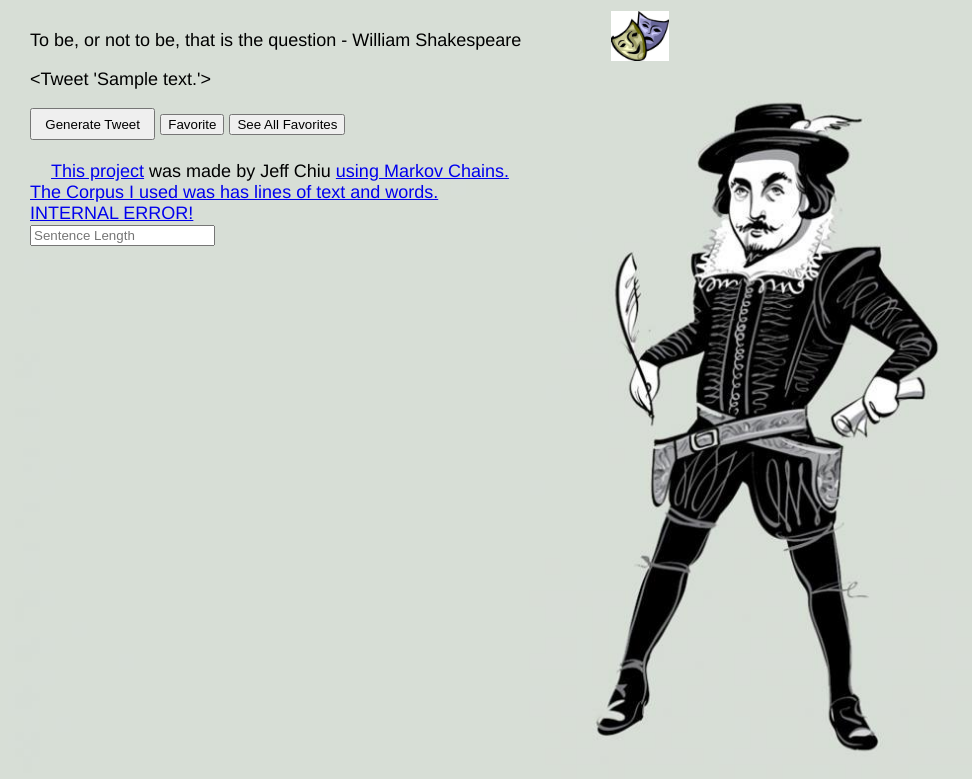
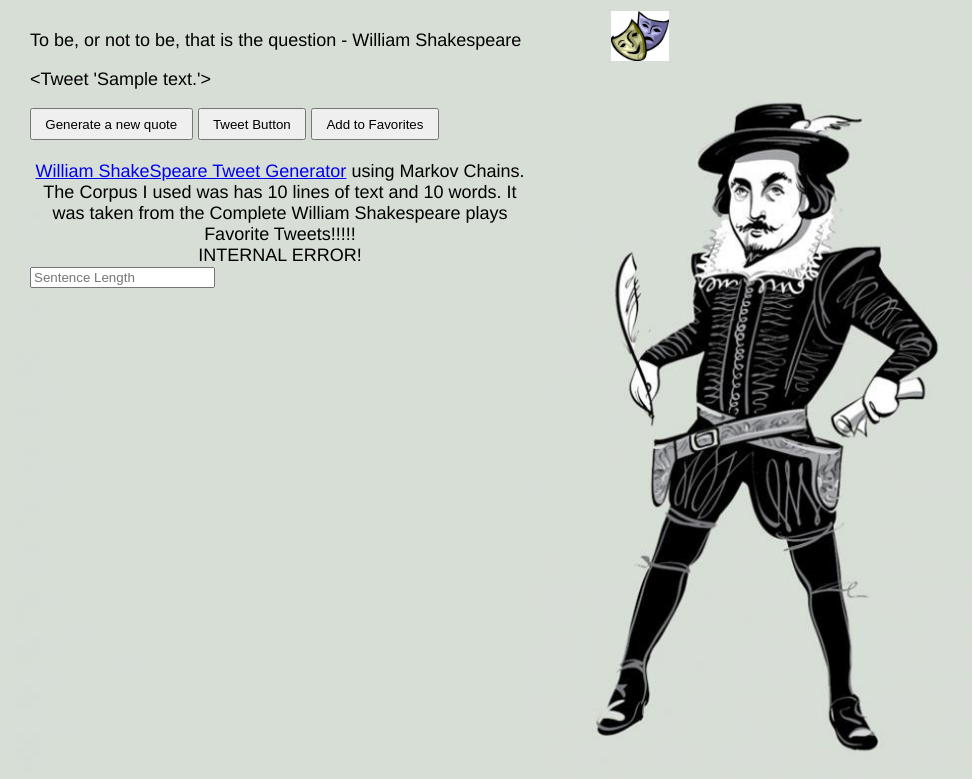
Before and after one commit to Jeffchiucp/Python-Tweet-Generator, a Flask app: template templates/index.html in a window 1280 px wide. Shown: the top 779 px of the page, without its empty margins (0-972 px from the left). Run offline with Flask 2, Linux system fonts and the light colour scheme; tables that the repository leaves empty hold one stand-in row (values such as "Sample post"); the template is opened without the code that fills it: values that come from a table or form of the project are taken from there, most other values are stand-ins (such as "Sample title", 1, 10 or a date in 2020); parts of the project's set-up code (start-up, migrations or seed data) failed here and were passed over; some libraries are stand-ins or nearby versions.

Commit message:
clean up code #5 #7

```diff
--- a/markov.py
+++ b/markov.py
@@ -106,7 +106,7 @@
     # testing my codes using pdb
     # start_words = get_start_token(cleaned_file)
     # testing with Dr. Sessus words
-    file_name = '/Users/jchiu/Desktop/Make/Term1/CS2/Python-Tweet-Generator/text/fish.txt'
+    file_name = '/Users/jchiu/Desktop/Make/Term1/CS2/Python-Tweet-Generator/text/shakespeare.txt'
     cleaned_file = cleanup.clean_file(file_name)
     markov_chain = markov_model(cleaned_file)
     print (generate_sentence(11, markov_chain))
--- a/templates/index.html
+++ b/templates/index.html
@@ -31,32 +31,33 @@
     <div class="container">
         <p> {{tweet}} </p>
 
-        <button class="btn" style="padding:  0.5em 1em;"> Generate Tweet </button>
-        <button class="btn"> Favorite </button>
-        <button class="btn" type="submit" id="all_favorite_button"> See All Favorites </button>
-    </div>
+        <button class="btn" style="padding :  0.5em 1em;" id="quote_button" onclick="refreshSentence()" > Generate a new quote </button>
+        <button class="btn" style="padding :  0.5em 1em;"  type="submit" id="tweet_button"  onclick="tweet()" > Tweet Button  </button>
+        <button class="btn" style="padding :  0.5em 1em;" type="submit" id="all_favorite_button" onclick="favorite()"> Add to Favorites </button> </div>
 
 
     <div id="about">
         <div class="header">
         </div>
         <br>
-        <center><a href="https://github.com/jeffchiucp">This project</a> was made by Jeff Chiu <a href="https://github.com/Jeffchiucp/Python-Tweet-Generator" <="" a=""> using Markov Chains.
-        </a></center><a href="https://github.com/Jeffchiucp/Python-Tweet-Generator" <="" a="">
-        <right>The Corpus I used was has  lines of text and  words.
+        <center><a href="https://github.com/jeffchiucp"> William ShakeSpeare Tweet Generator</a> <a href="https://github.com/Jeffchiucp/Python-Tweet-Generator" </a> </a> using Markov Chains.
+
+        <right>The Corpus I used was has {{lines}} lines of text and {{words}} words. It was taken from the Complete William Shakespeare plays
         </right>
 
         <div>
+        <right>                         Favorite Tweets!!!!!
+        </right>
+
         </div>
         <div id="favorites">
 
         </div>
-    </a></div><a href="https://github.com/Jeffchiucp/Python-Tweet-Generator" <="" a="">
+    </div>
 
     <div style="float: left">
         <input placeholder="Sentence Length" id="length">
     </div>
-</a></div><a href="https://github.com/Jeffchiucp/Python-Tweet-Generator" <="" a="">
 
 
 <script src="https://code.jquery.com/jquery-3.2.1.min.js"></script>
@@ -64,7 +65,18 @@
     //create an random to make sure that everytime that I get the tweet and generous
     var id = 0, favorites = [];
 
-    console.log($("#all_favorite_button"));
+    // console.log($("#all_favorite_button"));
+    $("body").on('click', '#quote_button', function(e){
+        console.log("quote button clicked!!!!!!");
+        e.preventDefault();
+        console.log($("#quote_button"));
+
+    });
+    $("body").on('click', '#tweet_button', function(e){
+        console.log("tweet button clicked!!!!!!");
+        e.preventDefault();
+        console.log($("#tweet_button")); //this is post to Twitter.py
+    });
 
     $("body").on('click', '#all_favorite_button', function(e){
         console.log("favorite button clicked!!!!!!");
@@ -76,30 +88,31 @@
         console.log("refreshSentence")
         var length = document.getElementById('length');
 
-        $.post("favorites", { words: length.value }, function(data){
+        $.post("get_tweet", { words: length.value }, function(data){
+            if (!data.success || data === undefined){
+                console.log("refreshSentence is not Successful")
+                return
+            }
             console.log(data);
         });
+        // get the tweet data and transform it to json object
+        // $.get("get_tweet", { words: length.value }, function(data){
+        //     if (!data.success || data === undefined){
+        //         console.log("refreshSentence is not Successful")
+        //         return
+        //     }
+        //     console.log(data);
+        // });
+        //post to the twitter API on the back-end side and transform it to json object
 
-
-        // $.ajax({
-        //     url: "new",
-        //     method: "post",
-        //     contentType: 'application/json',
-        //     data: JSON.stringify({
-        //         words: length.value
-        //     }),
-        //     dataType: 'json',
-        // }).done(function (object) {
-        //     var text = document.getElementById('sentence');
-        //     if (object.'success' === true) {
-        //         text.innerHTML = '"' + object['data'] + '"';
-        //         id = object['id'];
-        //         console.log(object['data'])
-        //     } else {
-        //         alert("Internal Error!");
+        // $.post("tweet", { words: length.value }, function(data){
+        //     if (!data.success || data === undefined){
+        //         console.log("refreshSentence is not Successful")
+        //         return
         //     }
+        //     console.log(data);
         // });
-    }
+        }
     function tweet() {
         var length = document.getElementById('length');
         $.ajax({
@@ -119,6 +132,38 @@
             }
         });
     }
+        // $.ajax({
+        //     url: "new",
+        //     method: "post",
+        //     contentType: 'application/json',
+        //     data: JSON.stringify({
+        //         words: length.value
+        //     }),
+        //     dataType: 'json',
+        // }).done(function (object) {
+        //     var text = document.getElementById('sentence');
+        //     if (object.'success' === true) {
+        //         text.innerHTML = '"' + object['data'] + '"';
+        //         id = object['id'];
+        //         console.log(object['data'])
+        //     } else {
+        //         alert("Internal Error!");
+        //     }
+        // });
+
+    $.ajax({
+        url: "favorites",
+        method: "GET"
+    }).done(function (object) {
+        var text = document.getElementById('favorites');
+        if (object['success'] === true) {
+            for (var i = 0; i < object.data.length; i++) {
+                text.innerHTML += object.data[i];
+            }
+        } else {
+            text.innerHTML = "INTERNAL ERROR!"
+        }
+    });
     function favorite() {
         var length = document.getElementById('length');
         $.ajax({
@@ -139,17 +184,4 @@
             }
         });
     }
-    $.ajax({
-        url: "favorites",
-        method: "GET"
-    }).done(function (object) {
-        var text = document.getElementById('favorites');
-        if (object['success'] === true) {
-            for (var i = 0; i < object.data.length; i++) {
-                text.innerHTML += "- " + object.data[i] + "<br>"
-            }
-        } else {
-            text.innerHTML = "INTERNAL ERROR!"
-        }
-    });
 </script>
```
Also changed, not shown: README.md.
